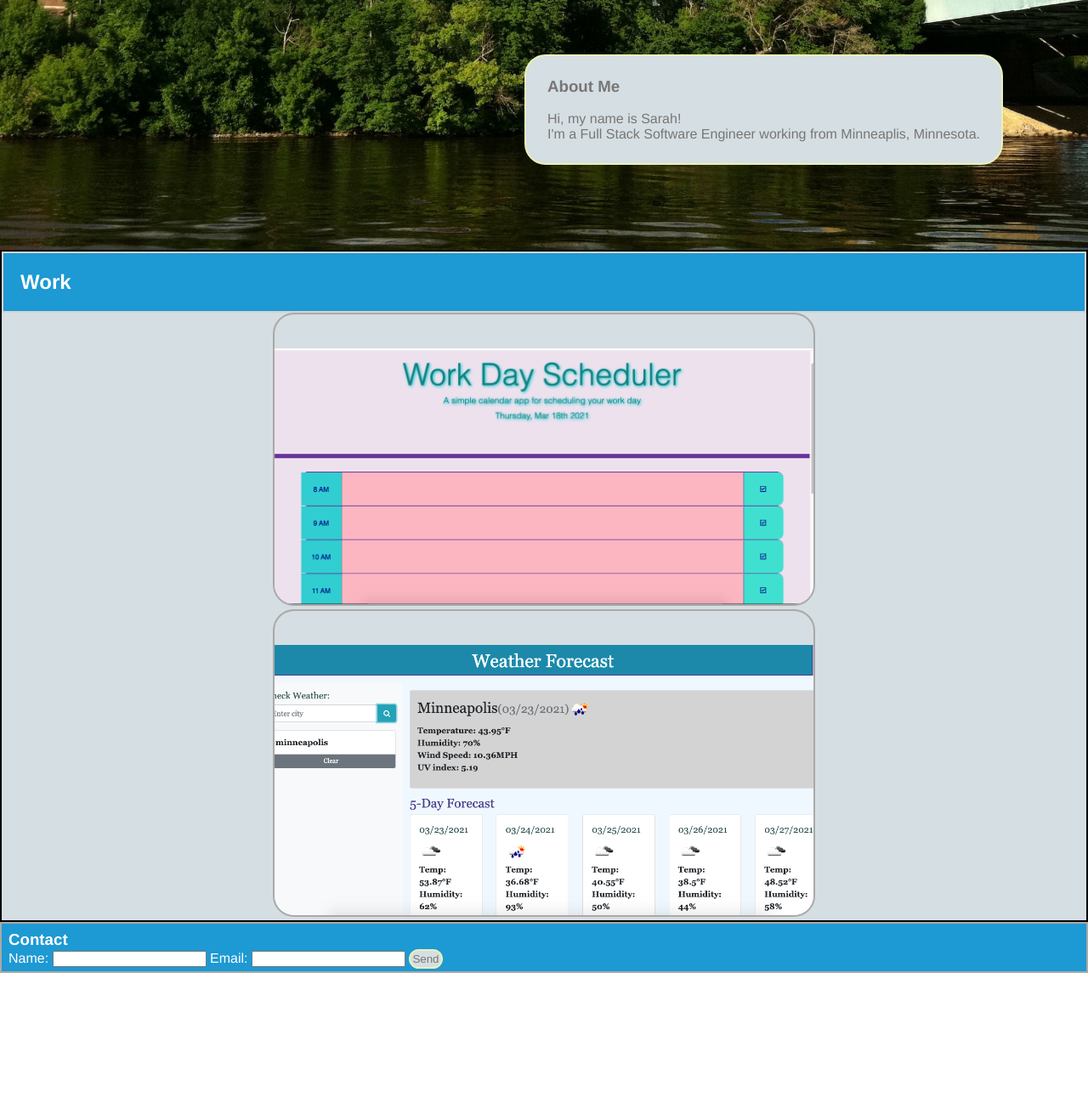
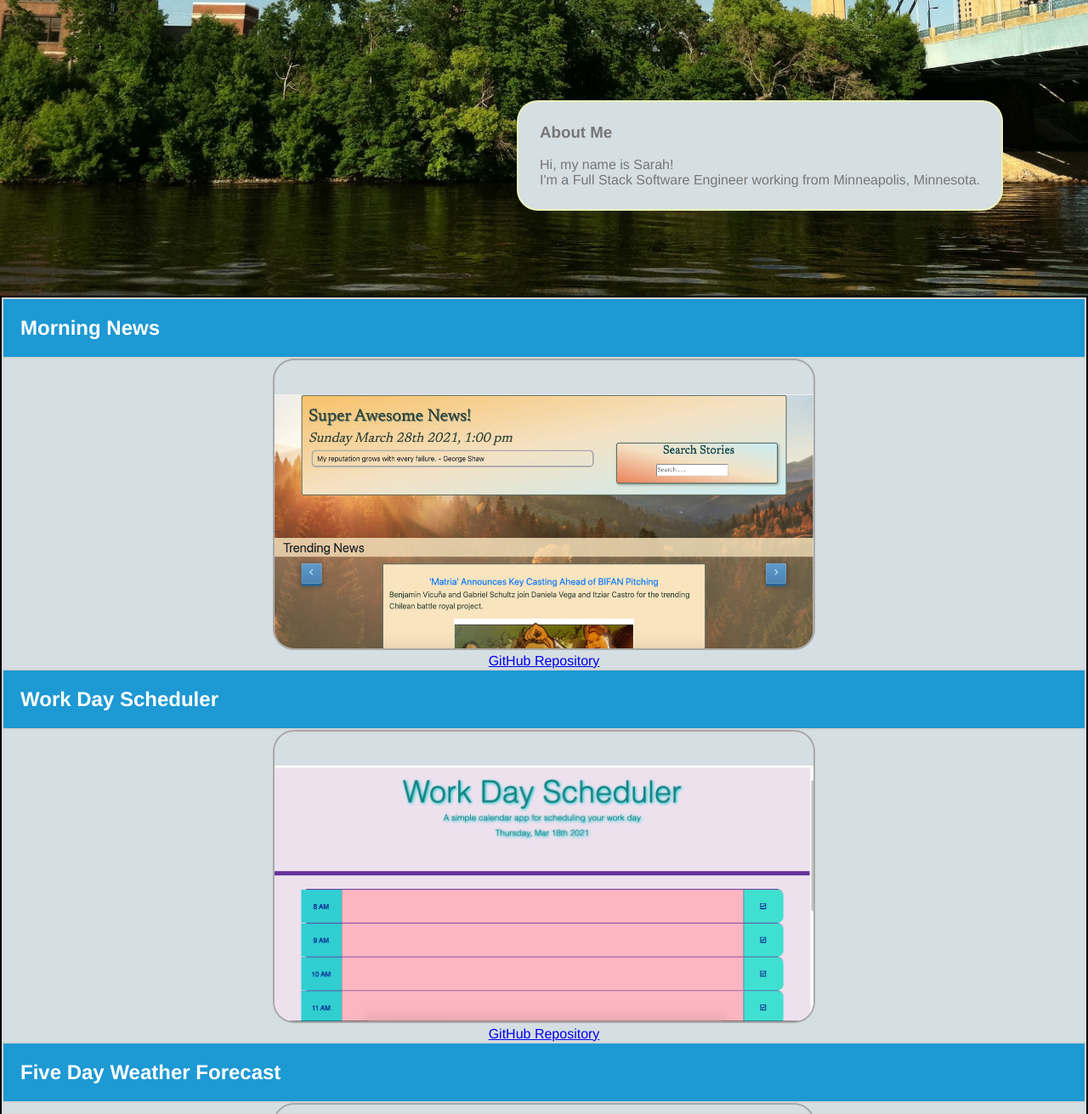
Before and after one commit to SLee612/portfolio, a plain HTML site: page index.html in a window 1280 px wide. Shown: the part 780-2091 px from the top of the page at 85% size. Before the commit the page ends 1925 px from the top, so only its background shows below. Drawn offline with Linux system fonts and the light colour scheme.

Commit message:
updated portfolio

```diff
--- a/assets/style.css
+++ b/assets/style.css
@@ -8,17 +8,19 @@ body {
     font-family: helvetica;
     display: flex;
     flex-direction: column;
-    min-height: 100vh;
     justify-content: flex-start;
   }
 
 header {
-    padding: 25px;
+    padding: 2%;
     text-align: left;
     background:  rgb(29, 153, 211);
     color: white;
     border: 2px solid lightgray;
+    text-decoration-color: white;
   }
+
+
 
 ul {
     list-style-type: none;
@@ -116,14 +118,15 @@ section img {
   }
 
 footer {
-    display: flex;
-    bottom: 0 left 0 width 100%;
+    text-align: right;
+    color: white;
+    padding-top: 1.5%;
     border: 2px solid darkgray;
-    display: #3f3838;
+
     background-color: rgb(29, 153, 211);
     height: 60px;
 }
-.input {
+/* .input {
   text-align: left;
   color: white;
   padding-top: 8px;
@@ -136,7 +139,7 @@ button {
   background-color: rgb(213, 222, 226);
   color: rgb(119, 118, 118);
   padding: 2px;
-}
+} */
 
 
  @media  screen and (max-width: 768px) {
--- a/index.html
+++ b/index.html
@@ -10,6 +10,10 @@
 <body>
     <header>
         <h1>Sarah Lee</h1>
+        <section id="link">
+        <a href = "mailto: sarahlee612@gmail.com" style="text-decoration:none; color:white"><h3>sarahlee612@gmail.com</h3></a>
+       </section>
+        <h4 style="padding: .5%">(612) 227-2613</h4>
             <nav>
                 <ul>
                     <li>
@@ -19,8 +23,14 @@
                         <a href="#Work">Work</a>
                     </li>
                     <li>
-                        <a href="#Contact">Contact</a>
+                        <a href="https://github.com/SLee612"target="_blank">GitHub</a>
+
                     </li>
+                    <li>
+                        <a href="https://linkedin.com/in/sarahlee612"target="_blank">Linkedin</a>
+                        </li>
+                    <li>
+                        <a href="assets/Resume.pdf" target="_blank">Resume</a>
                 </ul>
             </nav>
     </header>
@@ -38,32 +48,53 @@
             <section id="About">
                 <h3>About Me</h3>
                 <br>
-                <p>Hi, my name is Sarah! <br> I'm a Full Stack Software Engineer working from Minneaplis, Minnesota.</p>
+                <p>Hi, my name is Sarah! <br> I'm a Full Stack Software Engineer working from Minneapolis, Minnesota.</p>
             </section>
         </div>
     </main>
 
     <div class="links">
         <section id="Work" class="card">
-              <header><h2>Work</h2></header>
+
+            <header>
+                <a href="https://slee612.github.io/group_project_1/"target="_blank" style="text-decoration:none; color:white"><h1>Morning News</h1></a>
+            </header>
+        <section id="work3">
+            <a href="https://slee612.github.io/group_project_1/"target="_blank"><img src="assets/Screen Shot.png" alt="dailynews"></a><br>
+            <a href="https://github.com/SLee612/group_project_1"target="_blank">GitHub Repository</a>
+            </section>
+
+            <header>
+                <a href="https://slee612.github.io/work_day_scheduler/"target="_blank"style="text-decoration:none; color:white"><h1>Work Day Scheduler</h1></a>
+            </header>
         <section id="work1">
-            <a href="https://slee612.github.io/work_day_scheduler/"target="_blank"><img src="assets/Top.png" alt="workDayScheduler"></a>
+            <a href="https://slee612.github.io/work_day_scheduler/"target="_blank"><img src="assets/Top.png" alt="workDayScheduler"></a><br>
+            <a href="https://github.com/SLee612/work_day_scheduler"target="_blank">GitHub Repository</a>
             </section>
+
+            <header>
+                <a href="https://slee612.github.io/weather-dashboard/"target="_blank" style="text-decoration:none; color:white"><h1>Five Day Weather Forecast</h1></a>
+            </header>
         <section id="work2">
-            <a href="https://slee612.github.io/weather-dashboard/"target="_blank"><img src="assets/wDash.png" alt="weatherDashboard"></a>
+            <a href="https://slee612.github.io/weather-dashboard/"target="_blank"><img src="assets/wDash.png" alt="weatherDashboard"></a><br>
+            <a href="https://github.com/SLee612/weather-dashboard"target="_blank">GitHub Repository</a>
             </section>
+
         </section>
     </div>
+
+
     <div>
     <footer>
              <section id="Contact" class="input">
-            <h3>Contact</h3>
+                <p>2021</p>
+                <!--Might add these back at a later date:
                 <label>Name: </label>
                 <input type="text" name="Name" placeholder=""/>
                 <label>Email: </label>
                 <input type="text" name="Email" placeholder=""/>
                     <button>Send</button>
-        </section>
+        </section> -->
     </footer>
     </div>
 </body>
```
Also changed, not shown: assets/GitHub-Mark-32px (1).jpg (added), assets/GitHub-Mark-32px.png (added), assets/LI-In-Bug.jpg (added), assets/Screen Shot.png (added), 3 other files. Lines whose indentation alone changed are shown as unchanged.
